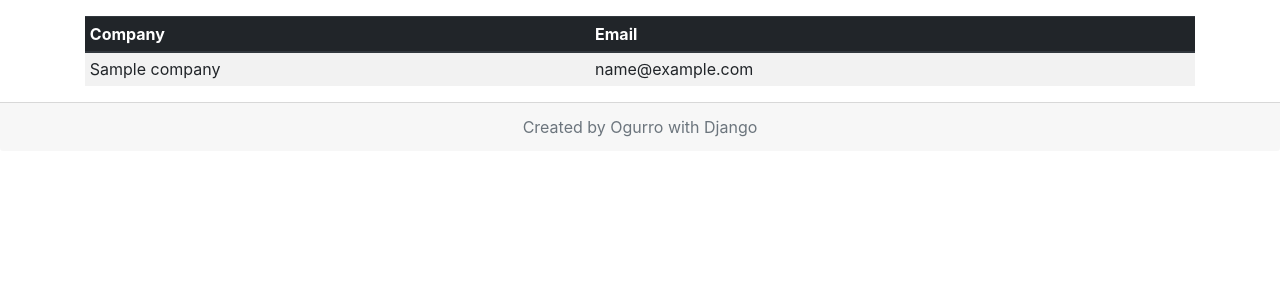
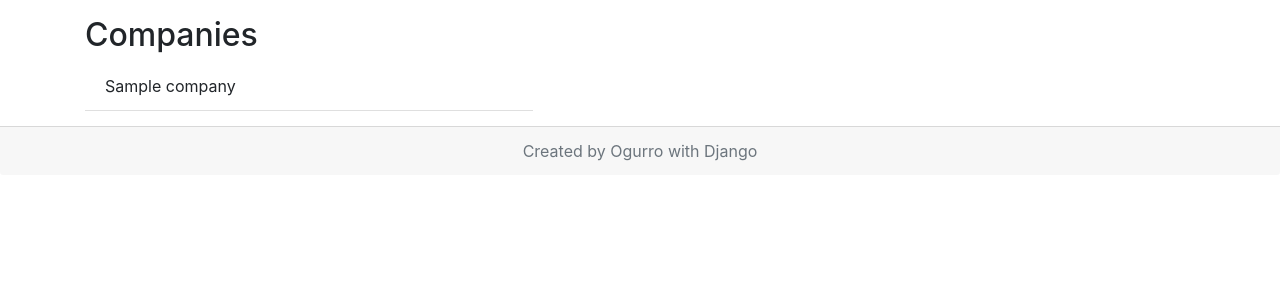
Before and after one commit to Ogurro/Production_Management_App, a Django app: page /company/ in a window 1280 px wide. Shown: the part 56-356 px from the top of the page. Run offline with Django 3.2, Linux system fonts and the light colour scheme; tables that the repository leaves empty hold one stand-in row (values such as "Sample post"); parts of the project's set-up code (start-up, migrations or seed data) failed here and were passed over; some libraries are stand-ins or nearby versions.

Commit message:
fix company-list-view, add concept of company-detail-view

```diff
--- /dev/null
+++ b/production_management/production_assist/static/production_assist/js/lists-show-siblings.js
@@ -0,0 +1,7 @@
+$(document).ready(function () {
+    console.log('ready');
+    $('div ol li:first-child').on('click', function (element) {
+        $(this).siblings().toggleClass('d-none');
+        return false
+    })
+});
--- a/production_management/production_assist/templates/production_assist/company-detail-view.html
+++ b/production_management/production_assist/templates/production_assist/company-detail-view.html
@@ -3,29 +3,10 @@
 {% block title %}Company List{% endblock %}
 
 {% block content %}
-    <table class="table table-sm table-striped">
-        <thead class="thead-dark">
-        <tr>
-            <th>Company</th>
-            <th>Email</th>
-        </tr>
-        </thead>
-        <tbody>
-        {% for instnce in object_list %}
-            <tr>
-                <td>{{ instnce }}</td>
-                <td>{{ instnce.companydetails.email }}</td>
-            </tr>
-        {% endfor %}
-        </tbody>
-    </table>
-
-    {#    pagination section    #}
-    {% if is_paginated %}
-       {% include 'production_assist/pagination.html' %}
-    {% endif %}
-
-
+    <h2>Company</h2>
+    <div class="mb-3">
+        {{ object.id }}&emsp;{{ object.name }}
+    </div>
 {% endblock %}
 
 {% block js %}
--- /dev/null
+++ b/production_management/production_assist/templates/production_assist/company-list-view.html
@@ -0,0 +1,33 @@
+{% extends 'production_assist/base.html' %}
+
+{% block title %}Company List{% endblock %}
+
+{% block content %}
+    <h2>Companies</h2>
+    {% for obj in object_list %}
+        <div class="mb-3">
+            <ol id="ol-{{ forloop.counter0 }}" class="list-group list-group-flush col-lg-5">
+                <li class="list-group-item">{{ obj.name }}</li>
+                <li class="list-group-item ml-4 d-none disabled">
+                    <strong>Address: </strong>{{ obj.companydetails.address }}</li>
+                <li class="list-group-item ml-4 d-none disabled">
+                    <strong>Phone: </strong>{{ obj.companydetails.phone }}</li>
+                <li class="list-group-item ml-4 d-none disabled">
+                    <strong>Email: </strong>{{ obj.companydetails.email }}</li>
+                <li class="list-group-item d-none">
+                    <input class="btn btn-dark ml-4" type="button" onclick="location.href='{{ obj.get_absolute_url }}'"
+                           value="More info"/>
+                </li>
+            </ol>
+        </div>
+    {% endfor %}
+
+    {#    pagination section    #}
+    {% if is_paginated %}
+        {% include 'production_assist/pagination.html' %}
+    {% endif %}
+{% endblock %}
+
+{% block js %}
+    {% include 'production_assist/list-js.html' %}
+{% endblock %}
--- /dev/null
+++ b/production_management/production_assist/templates/production_assist/list-js.html
@@ -0,0 +1,2 @@
+{% load static %}
+<script src="{% static 'production_assist/js/lists-show-siblings.js' %}"></script>
--- a/production_management/production_assist/templates/production_assist/login-view.html
+++ b/production_management/production_assist/templates/production_assist/login-view.html
@@ -14,5 +14,5 @@
 {% endblock %}
 
 {% block js %}
-    {% include 'production_assist/login-form-js.html' %}
+    {% include 'production_assist/form-js.html' %}
 {% endblock %}
--- a/production_management/production_assist/views.py
+++ b/production_management/production_assist/views.py
@@ -1,4 +1,4 @@
-from django.shortcuts import render
+from django.shortcuts import render, get_object_or_404
 from django.views import View
 from django.contrib.messages.views import SuccessMessageMixin
 from django.contrib import messages
@@ -66,7 +66,7 @@ class LoginView(SuccessMessageMixin, auth_views.LoginView):
 
 
 class CompanyListView(ListView):
-    template_name = 'production_assist/company-detail-view.html'
+    template_name = 'production_assist/company-list-view.html'
     queryset = Company.objects.all()
     paginate_by = 15
 
@@ -76,3 +76,12 @@ class CompanyListView(ListView):
         page_end = context['page_obj'].paginator.num_pages + 1
         context['page_range'] = get_page_range(page_number, page_end)
         return context
+
+
+class CompanyDetailView(DeleteView):
+    template_name = 'production_assist/company-detail-view.html'
+    queryset = Company.objects.all()
+
+    def get_object(self, queryset=queryset):
+        id_ = self.kwargs.get('id')
+        return get_object_or_404(Company, id=id_)
--- a/production_management/production_management/urls.py
+++ b/production_management/production_management/urls.py
@@ -22,6 +22,7 @@ from production_assist.views import (
     LoginView,
     LogoutView,
     CompanyListView,
+    CompanyDetailView,
 )
 
 if settings.DEBUG:
@@ -30,6 +31,7 @@ if settings.DEBUG:
 urlpatterns = [
     re_path(r'^$', HomeView.as_view(), name='home-view'),
     re_path(r'^company/$', CompanyListView.as_view(), name='company-list-view'),
+    re_path(r'^company/(?P<id>(\d)+)/$', CompanyDetailView.as_view(), name='company-detail-view'),
     re_path(r'^login/$', LoginView.as_view(), name='login-view'),
     re_path(r'^logout/$', LogoutView.as_view(), name='logout-view'),
     re_path(r'^admin/', admin.site.urls),
```
Also changed, not shown: production_management/production_assist/templates/production_assist/form-js.html (renamed from production_management/production_assist/templates/production_assist/login-form-js.html).
